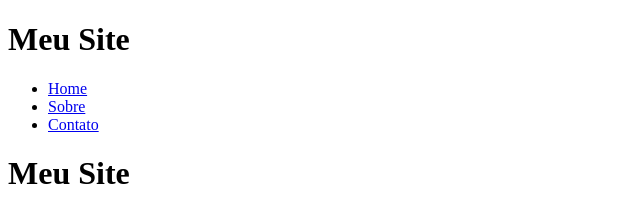
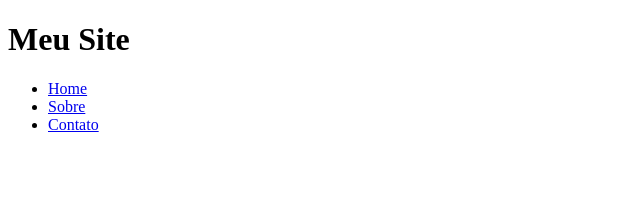
Before and after one commit to brunoirodriguez/site, a plain HTML site: page index.html in a window 1280 px wide. Shown: the whole page, without its empty margins (0-640 px from the left). Drawn offline with Linux system fonts and the light colour scheme.

Commit message:
Update index.html

```diff
--- a/index.html
+++ b/index.html
@@ -4,19 +4,12 @@
 <meta charset="UTF-8">
     <title> Meu Site </title>
 </head>
-
 <body>
-
     <h1>Meu Site</h1>
-
     <ul>
         <li><a href="index.html">Home</a></li>
         <li><a href="sobre.html">Sobre</a></li>
         <li><a href="contato.html">Contato</a></li>
     </ul>
-
-
-    <h1>Meu Site</h1>
-
 </body>
 </html>
```
